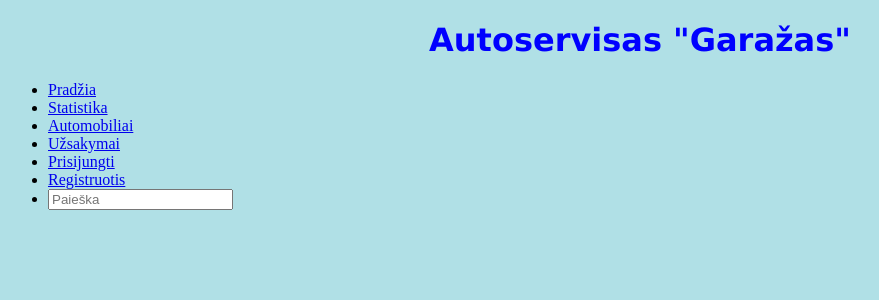
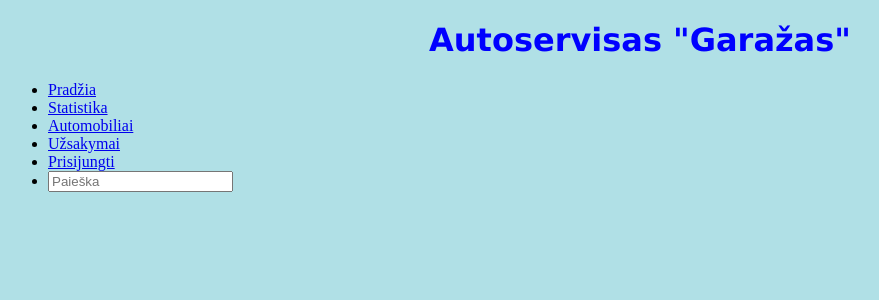
Before and after one commit to tms-rls/ptu7_20230116_autoservisas, a Django app: template autoservisas/autoservisas_uzd/templates/bazinis.html in a window 1280 px wide. Shown: the top 300 px of the page, without its empty margins (0-879 px from the left). Run offline with Django 3.2, Linux system fonts and the light colour scheme; the template is opened without the code that fills it, so the values that code supplies are empty.

Commit message:
atlikta 7.2 ir 7.3 uzduotis: mazi pakeitimai

```diff
--- a/autoservisas/autoservisas_uzd/templates/bazinis.html
+++ b/autoservisas/autoservisas_uzd/templates/bazinis.html
@@ -24,12 +24,11 @@
         <svg class="bi bi-person" width="1.5em" height="1.5em" viewBox="0 0 16 16" fill="currentColor" xmlns="http://www.w3.org/2000/svg">
           <path fill-rule="evenodd" d="M13 14s1 0 1-1-1-4-6-4-6 3-6 4 1 1 1 1h10zm-9.995-.944v-.002.002zM3.022 13h9.956a.274.274 0 00.014-.002l.008-.002c-.001-.246-.154-.986-.832-1.664C11.516 10.68 10.289 10 8 10c-2.29 0-3.516.68-4.168 1.332-.678.678-.83 1.418-.832 1.664a1.05 1.05 0 00.022.004zm9.974.056v-.002.002zM8 7a2 2 0 100-4 2 2 0 000 4zm3-2a3 3 0 11-6 0 3 3 0 016 0z" clip-rule="evenodd"/>
         </svg>
-       {{ user.get_username }}</a></li>
-       <li class="nav-item"><a class="nav-link" href="#">Mano užsakymai</a></li>
-       <li class="nav-item"><a class="nav-link" href="{% url 'logout'%}?next=/">Atsijungti</a></li>
+       {{ user.get_username }}</a>
+       </li>
+       <li class="nav-item"><a class="nav-link" href="{% url 'logout' %}">Atsijungti</a></li>
       {% else %}
-        <li class="nav-item"><a class="nav-link" href="{% url 'login'%}?next={{request.path}}">Prisijungti</a></li>
-        <li class="nav-item"><a class="nav-link" href="#">Registruotis</a></li>
+        <li class="nav-item"><a class="nav-link" href="{% url 'login' %}">Prisijungti</a></li>
       {% endif %}
       <li>
       <form action="{% url 'paieska' %}" method="get" class="form-inline my-2 my-md-0">
--- a/autoservisas/autoservisas_uzd/templates/registration/logged_out.html
+++ /dev/null
@@ -1,6 +0,0 @@
-{% extends "bazinis.html" %}
-
-{% block content %}
-  <p>Sėkmingai atsijungėte!</p>
-  <a href="{% url 'login'%}">Prisijungti iš naujo.</a>
-{% endblock %}
```
